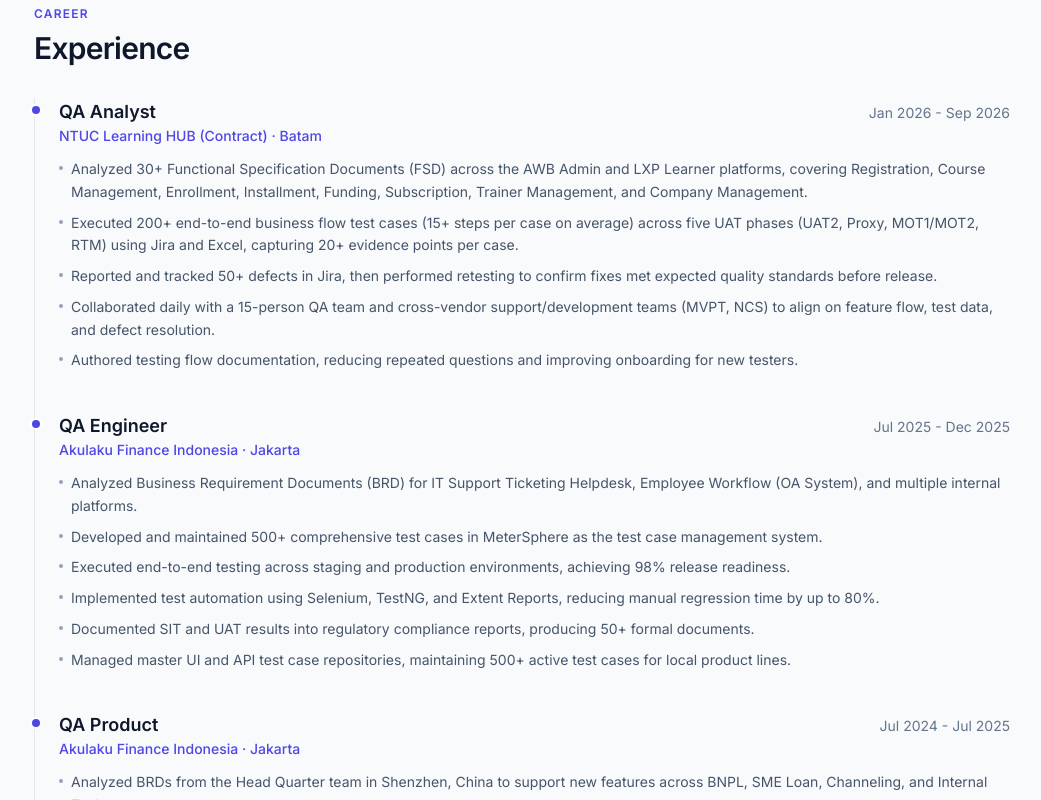
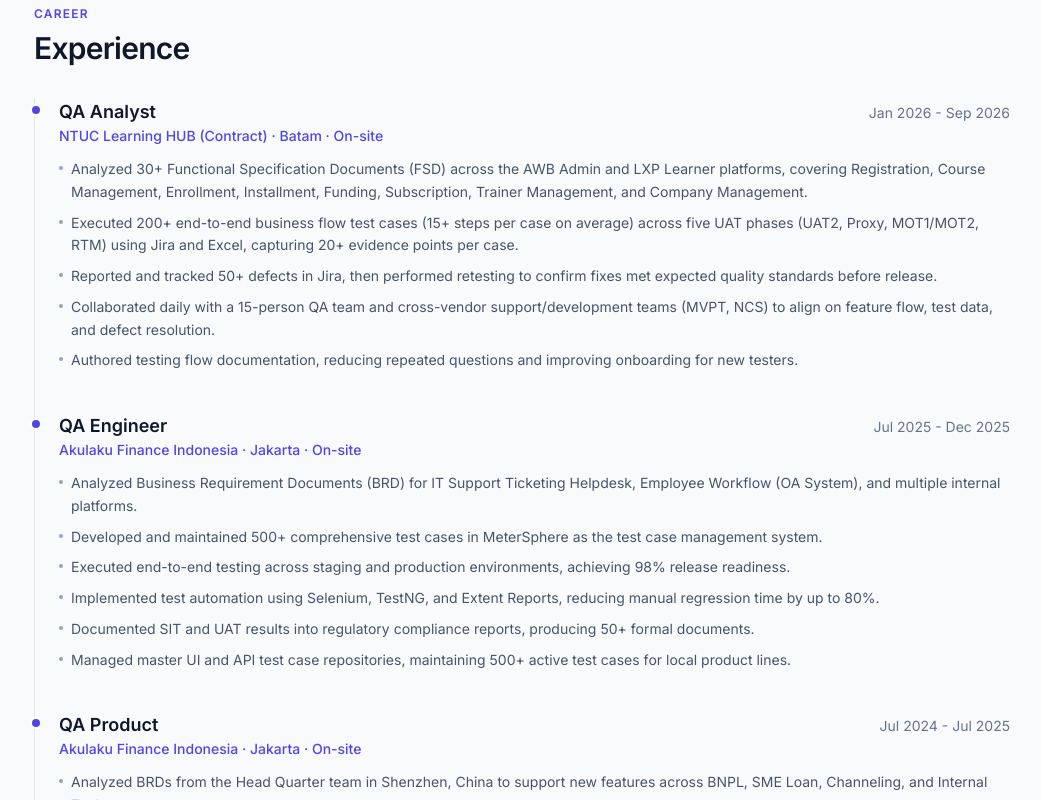
Before and after one commit to mhdnurfaizzy/portofolio, a Next.js app: page / in a window 1280 px wide. Shown: the part 1420-2220 px from the top of the page, without its empty margins (118-1159 px from the left). Built offline with nearby package versions, Linux system fonts and the light colour scheme.

Commit message:
Label career experience locations as On-site
Co-Authored-By: Claude Sonnet 5 <noreply@anthropic.com>

```diff
--- a/app/data.ts
+++ b/app/data.ts
@@ -39,7 +39,7 @@ export const experience = [
     role: "QA Analyst",
     company: "NTUC Learning HUB (Contract)",
     period: "Jan 2026 - Sep 2026",
-    location: "Batam",
+    location: "Batam · On-site",
     points: [
       "Analyzed 30+ Functional Specification Documents (FSD) across the AWB Admin and LXP Learner platforms, covering Registration, Course Management, Enrollment, Installment, Funding, Subscription, Trainer Management, and Company Management.",
       "Executed 200+ end-to-end business flow test cases (15+ steps per case on average) across five UAT phases (UAT2, Proxy, MOT1/MOT2, RTM) using Jira and Excel, capturing 20+ evidence points per case.",
@@ -52,7 +52,7 @@ export const experience = [
     role: "QA Engineer",
     company: "Akulaku Finance Indonesia",
     period: "Jul 2025 - Dec 2025",
-    location: "Jakarta",
+    location: "Jakarta · On-site",
     points: [
       "Analyzed Business Requirement Documents (BRD) for IT Support Ticketing Helpdesk, Employee Workflow (OA System), and multiple internal platforms.",
       "Developed and maintained 500+ comprehensive test cases in MeterSphere as the test case management system.",
@@ -66,7 +66,7 @@ export const experience = [
     role: "QA Product",
     company: "Akulaku Finance Indonesia",
     period: "Jul 2024 - Jul 2025",
-    location: "Jakarta",
+    location: "Jakarta · On-site",
     points: [
       "Analyzed BRDs from the Head Quarter team in Shenzhen, China to support new features across BNPL, SME Loan, Channeling, and Internal Tools.",
       "Reviewed QA testing results from the head quarter team to ensure alignment with local business requirements and regulatory compliance.",
@@ -79,7 +79,7 @@ export const experience = [
     role: "Quality Assurance Tester",
     company: "LG CNS (Contract)",
     period: "Jan 2024 - Apr 2024",
-    location: "Jakarta",
+    location: "Jakarta · On-site",
     points: [
       "Reviewed the DJP Coretax Tax Project BRD to understand testing needs within the DQM team.",
       "Performed testing in QA1 and QA environments to validate the product's adherence to quality standards.",
@@ -92,7 +92,7 @@ export const experience = [
     role: "Quality Assurance Tester",
     company: "Tokopedia (Contract)",
     period: "Sep 2022 - Dec 2023",
-    location: "Jakarta",
+    location: "Jakarta · On-site",
     points: [
       "Analyzed PRDs for Tokopedia Plus, Promo Internal Tools, Merchant Voucher Discount, Tokonow Schedule Delivery, and more.",
       "Developed comprehensive test plans and 200+ test cases aligned with PRDs and project objectives.",
```
